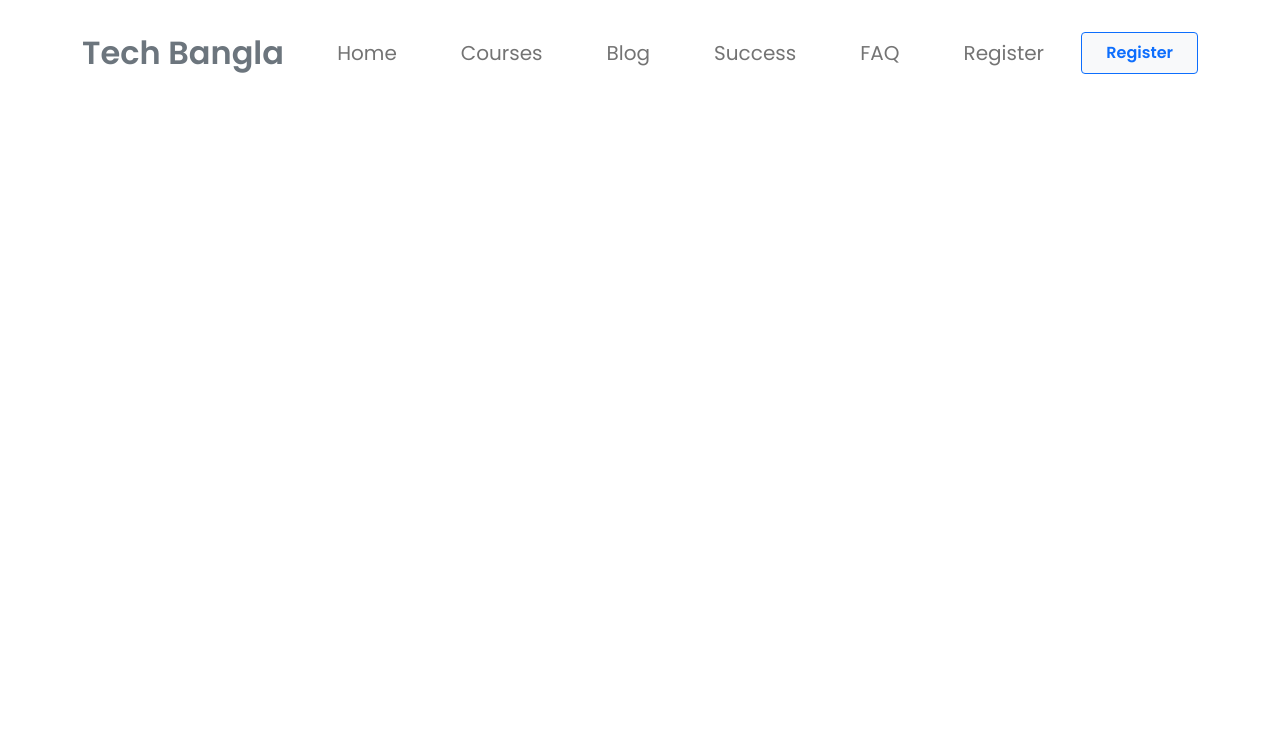
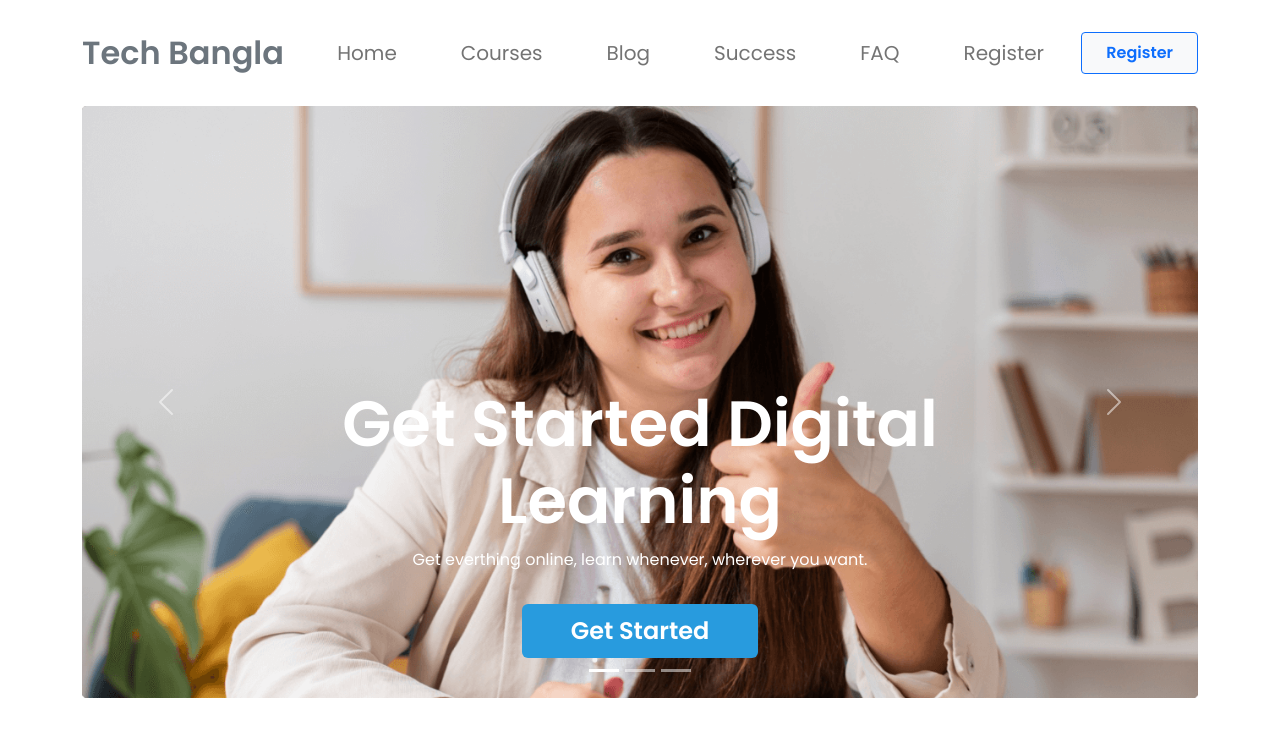
Before and after one commit to arhan1998/techbangla, a plain HTML site: page index.html in a window 1280 px wide. Drawn offline with nearby package versions, Linux system fonts and the light colour scheme.

Commit message:
carousel

```diff
--- a/index.html
+++ b/index.html
@@ -63,7 +63,52 @@
         </nav>
 
 
-
+        <section class="top-banner mb-5" id="home">
+            <div id="carouselExampleCaptions" class="carousel slide" data-bs-ride="false">
+                <div class="carousel-indicators">
+                  <button type="button" data-bs-target="#carouselExampleCaptions" data-bs-slide-to="0" class="active" aria-current="true" aria-label="Slide 1"></button>
+                  <button type="button" data-bs-target="#carouselExampleCaptions" data-bs-slide-to="1" aria-label="Slide 2"></button>
+                  <button type="button" data-bs-target="#carouselExampleCaptions" data-bs-slide-to="2" aria-label="Slide 3"></button>
+                </div>
+                <div class="carousel-inner">
+                  <div class="carousel-item active h-100">
+                    <img src="images/cover/cover-1.png" class="d-block w-100" alt="...">
+                    <div class="carousel-caption d-none d-md-block">
+                        <h1 class="fw-bolder display-3">Get Started Digital Learning</h1>
+                        <p>Get everthing online, learn whenever, wherever you want.</p>
+                        <button class="btn tech-bg-primary text-white px-5 mt-lg-3 py-2 fw-semibold fs-4">Get
+                            Started</button>
+                    </div>
+                  </div>
+                  <div class="carousel-item h-100">
+                    <img src="images/cover/cover-2.jpg" class="d-block w-100" alt="...">
+                    <div class="carousel-caption d-none d-md-block">
+                        <h1 class="fw-bolder display-3">Get Started Digital Learning</h1>
+                        <p>Get everthing online, learn whenever, wherever you want.</p>
+                        <button class="btn tech-bg-primary text-white px-5 mt-lg-3 py-2 fw-semibold fs-4">Get
+                            Started</button>
+                    </div>
+                  </div>
+                  <div class="carousel-item h-100">
+                    <img src="images/cover/cover-3.jpg" class="d-block w-100" alt="...">
+                    <div class="carousel-caption d-none d-md-block">
+                        <h1 class="fw-bolder display-3">Get Started Digital Learning</h1>
+                        <p>Get everthing online, learn whenever, wherever you want.</p>
+                        <button class="btn tech-bg-primary text-white px-5 mt-lg-3 py-2 fw-semibold fs-4">Get
+                            Started</button>
+                    </div>
+                  </div>
+                </div>
+                <button class="carousel-control-prev" type="button" data-bs-target="#carouselExampleCaptions" data-bs-slide="prev">
+                  <span class="carousel-control-prev-icon" aria-hidden="true"></span>
+                  <span class="visually-hidden">Previous</span>
+                </button>
+                <button class="carousel-control-next" type="button" data-bs-target="#carouselExampleCaptions" data-bs-slide="next">
+                  <span class="carousel-control-next-icon" aria-hidden="true"></span>
+                  <span class="visually-hidden">Next</span>
+                </button>
+              </div>
+        </section>
     </header>
 
 
```
Also changed, not shown: images/cover/cover-2.jpg.
